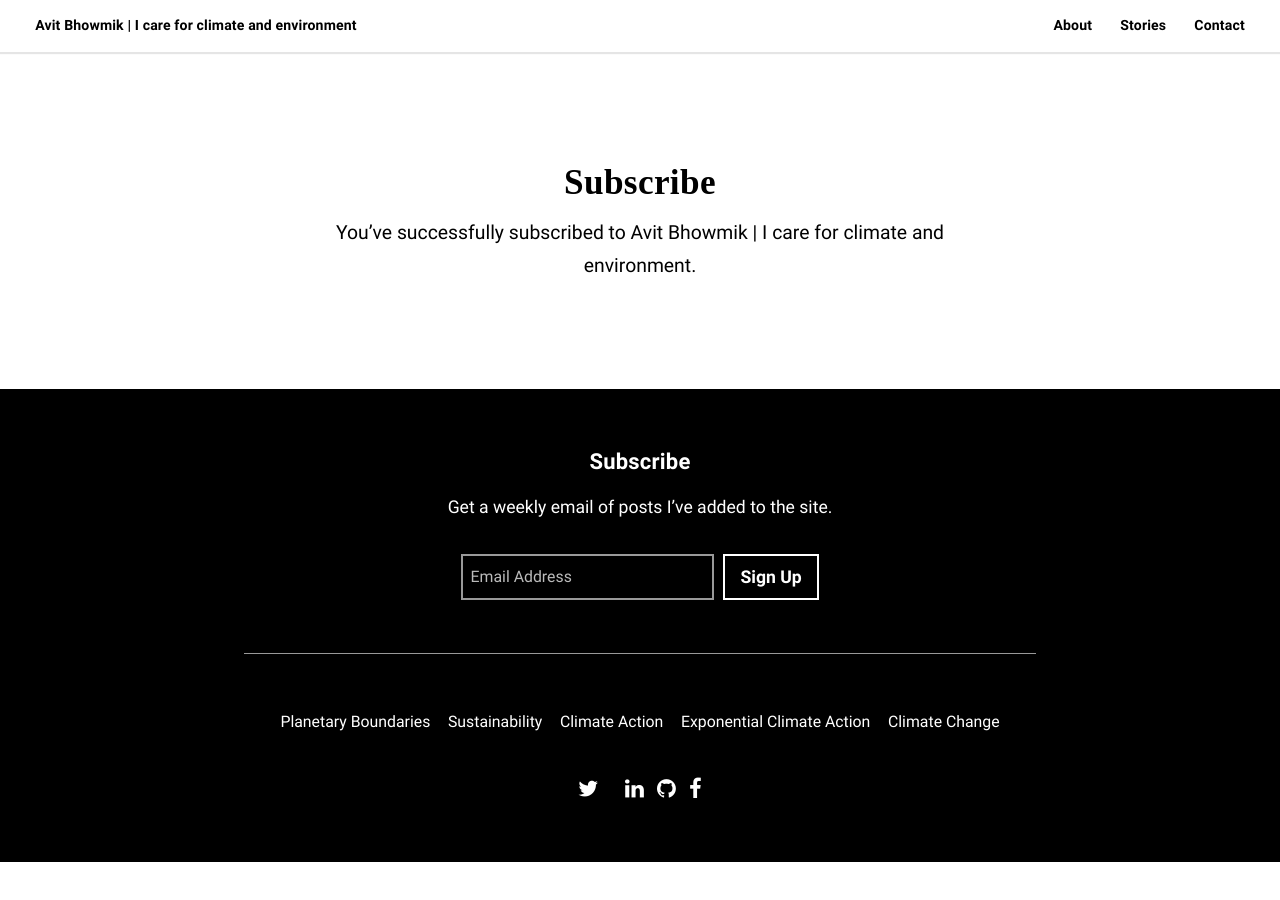
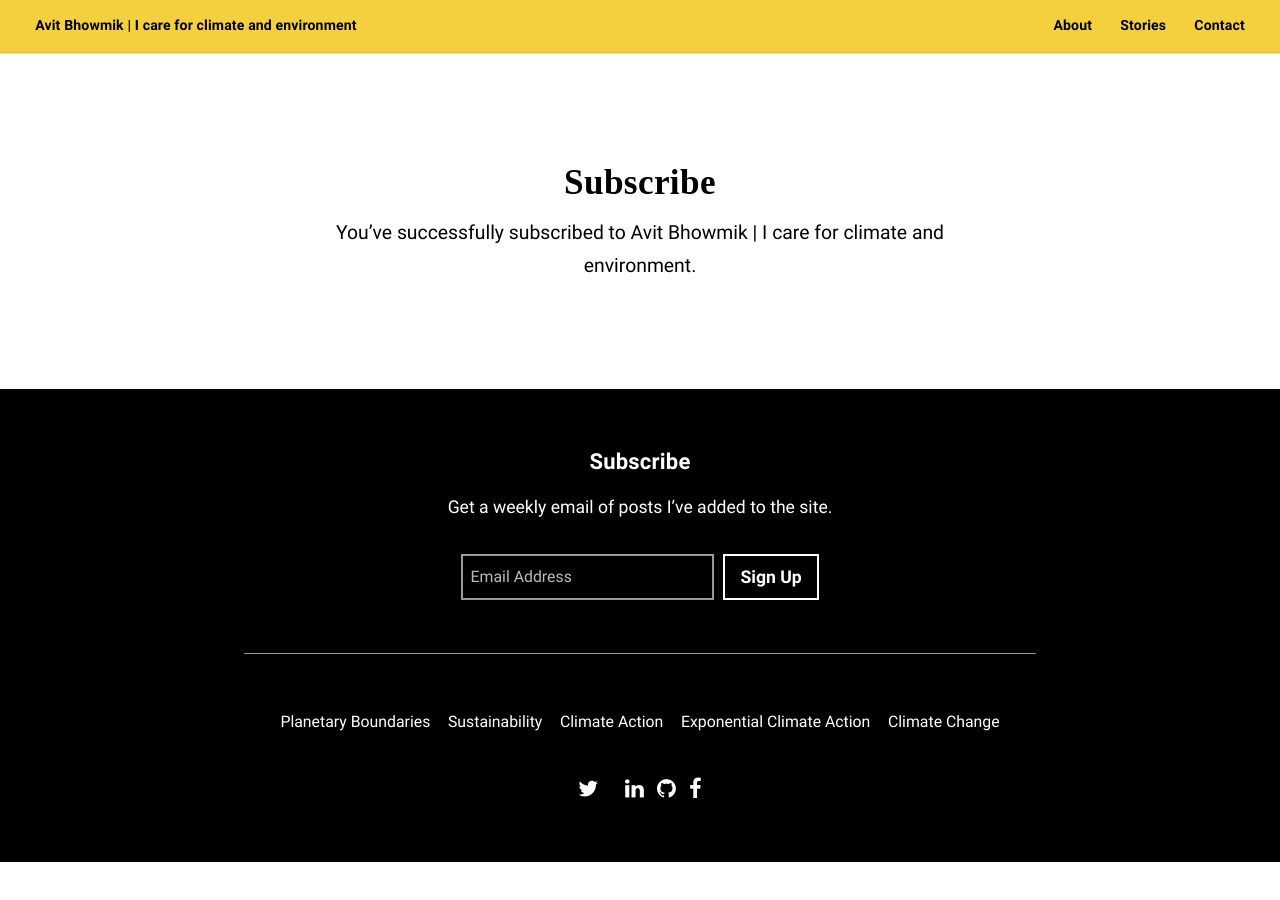
Before and after one commit to nurulmomen/avitbhowmik, a Jekyll site: the page built from subscribe.html, in a window 1280 px wide. Built offline with Jekyll 4.4.1, drawn with Linux system fonts in a browser that asks for light colours; some web fonts are replaced.

Commit message:
header updated

```diff
--- a/_includes/header.html
+++ b/_includes/header.html
@@ -1,4 +1,4 @@
-<header class="header" background-color=#F4D03F>
+<header class="header" style="background-color:#F4D03F;">
   <a class="header__title" href="{{ '/' | absolute_url }}">{{ site.title }}</a>
 
   {% include navigation.html %}
```
